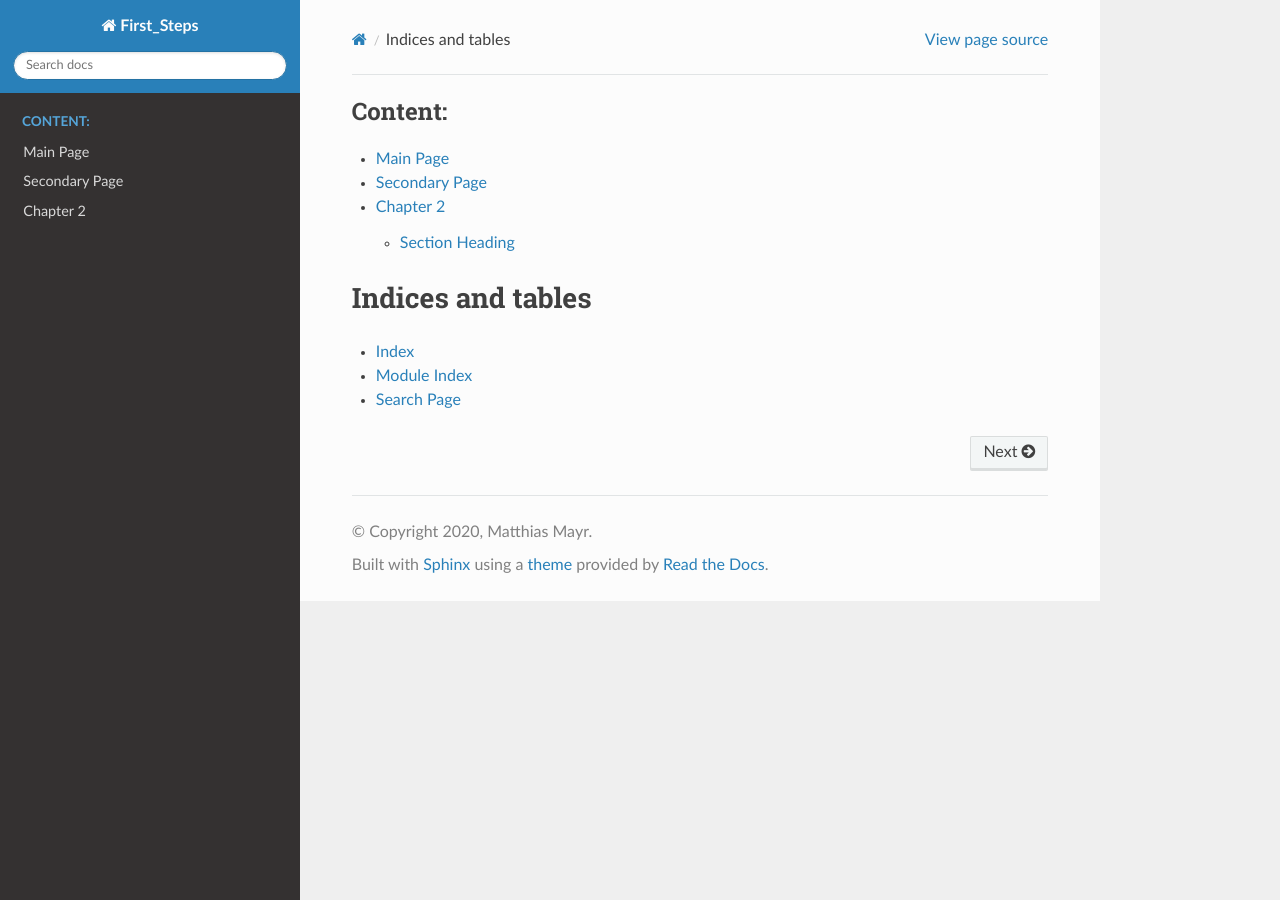
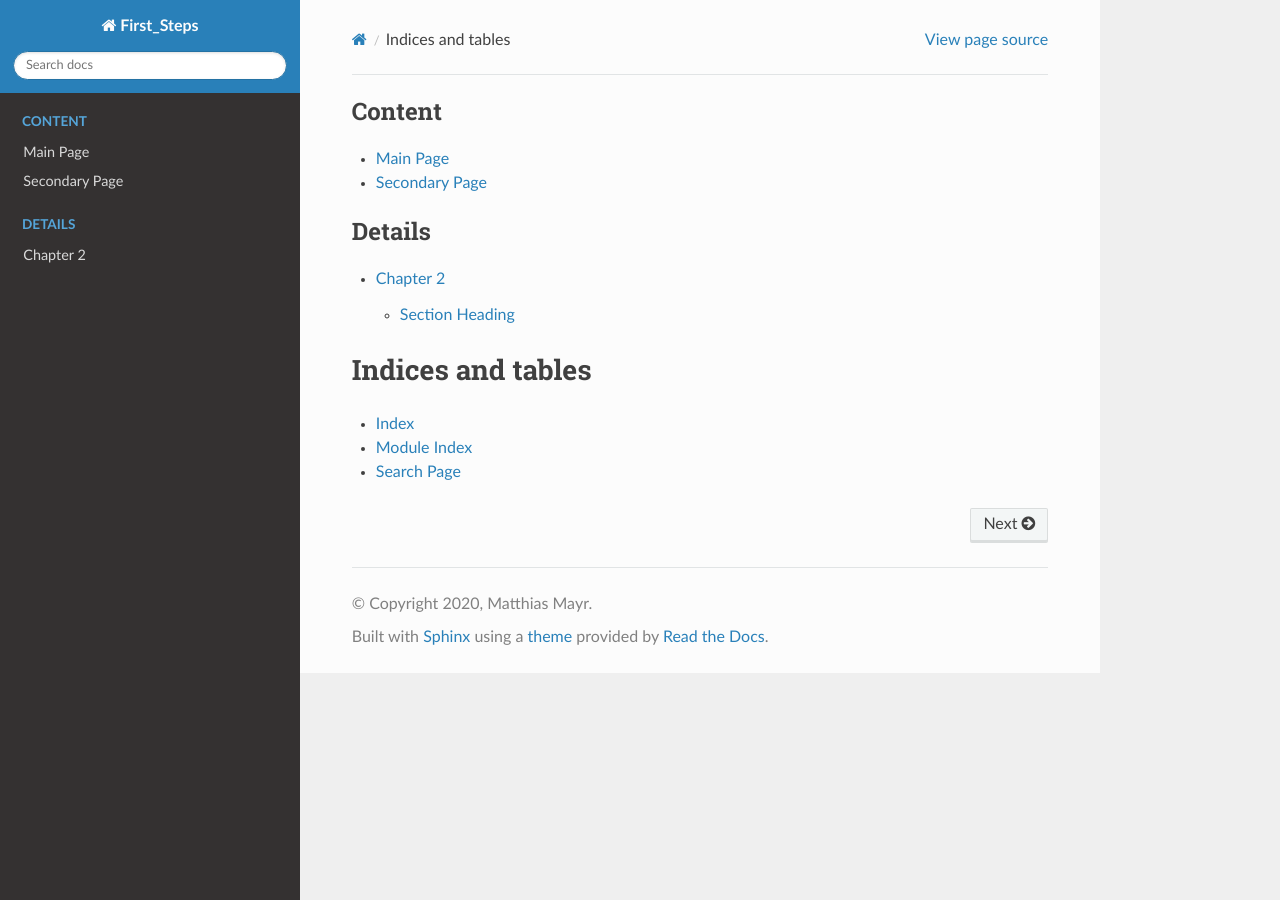
Before and after one commit to mayrmt/first_steps_readthedocs, a Sphinx documentation site: the page built from docs/index.rst, in a window 1280 px wide. Built offline with Sphinx 7.4.7 and the Read the Docs theme 2.0.0, drawn with Linux system fonts in a browser that asks for light colours.

```diff
--- a/docs/index.rst
+++ b/docs/index.rst
@@ -5,10 +5,14 @@
 
 .. toctree::
    :maxdepth: 2
-   :caption: Content:
+   :caption: Content
 
    pages/chapter_one.rst
    pages/another_page.rst
+
+.. toctree::
+   :maxdepth: 2
+   :caption: Details
 
    pages/chapter_two.rst
 
```
Also changed, not shown: 1 other file.
